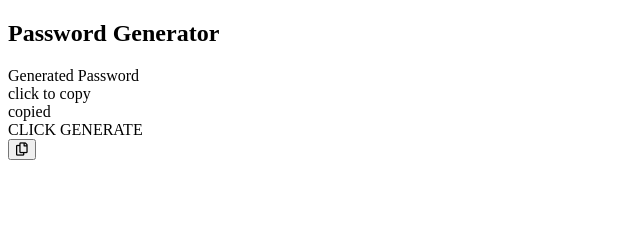
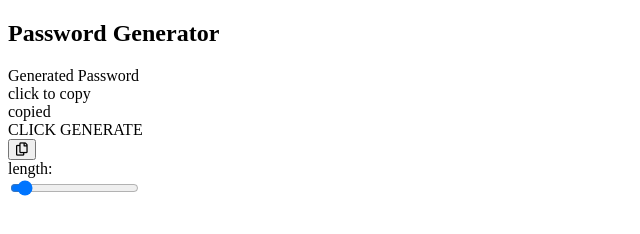
Before and after one commit to taroche/Password-Generator, a plain HTML site: page index.html in a window 1280 px wide. Shown: the whole page, without its empty margins (0-640 px from the left). Drawn offline with Linux system fonts and the light colour scheme.

Commit message:
made slider for length

```diff
--- a/index.html
+++ b/index.html
@@ -21,6 +21,10 @@
                 <div class="result__viewbox" id="result">CLICK GENERATE</div>
                 <button id="copy-btn" style="--x: 0; --y: 0"><i class="far fa-copy"></i></button>
             </div>
+            <div class="length range__slider" data-min="8" data-max="132">
+                <div class="length__title field-title" data-length='0'>length:</div>
+                <input id="slider" type="range" min="8" max="132" value="16" />
+            </div>
         </main>
     </body>
 </html>
```
